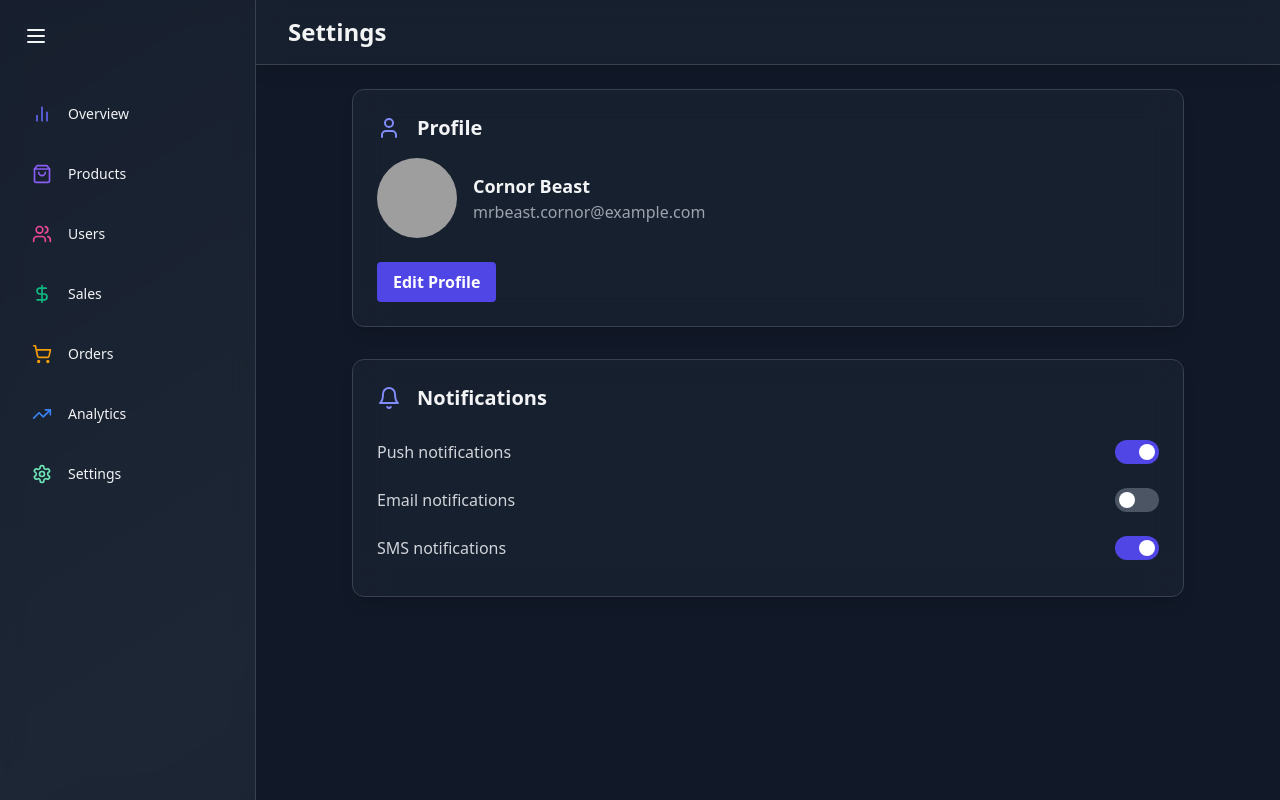
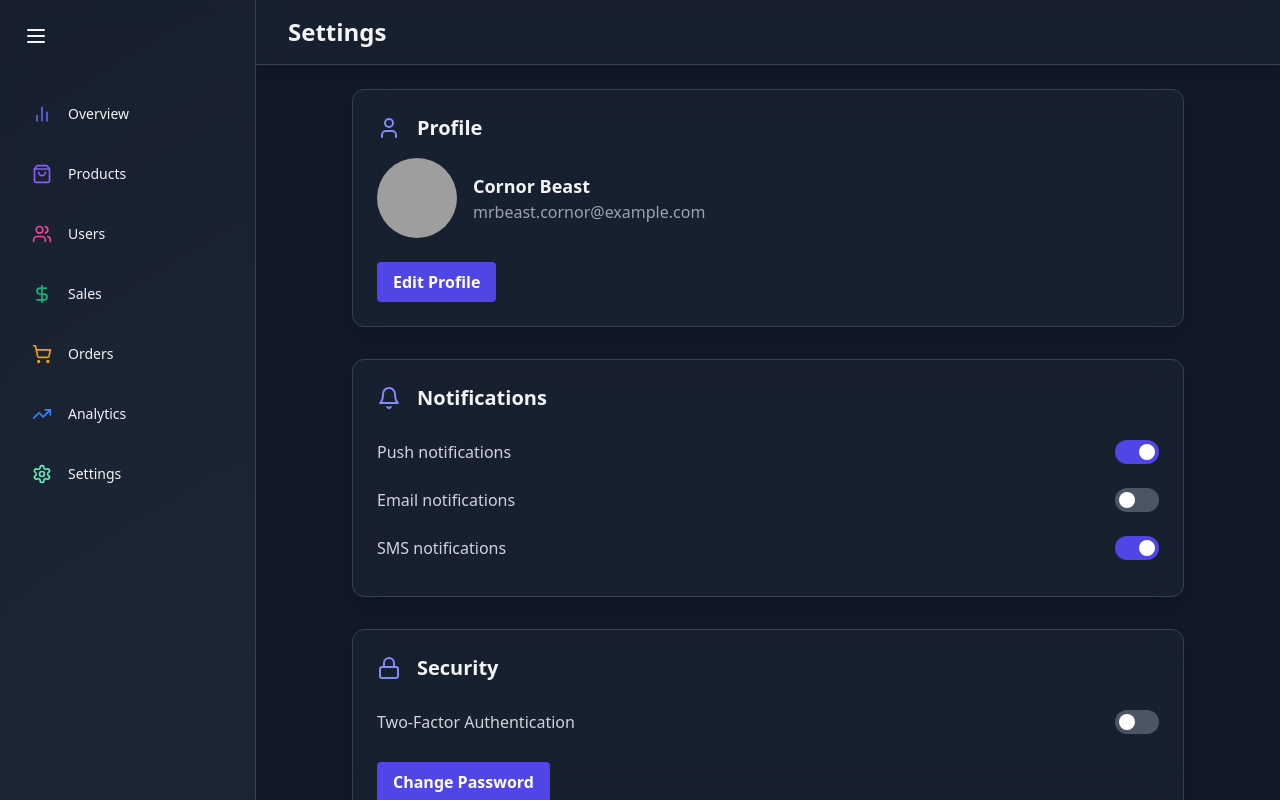
Before and after one commit to mstislavtceva/admin-dashboard, a React (Vite) app: page /settings in a window 1280 px wide. Built offline with nearby package versions, Linux system fonts and the light colour scheme; grey boxes are pictures that could not be loaded.

Commit message:
feat(SettingsPage): add Security component

```diff
--- /dev/null
+++ b/src/components/settings/Security.jsx
@@ -0,0 +1,26 @@
+import { useState } from "react";
+import { Lock } from "lucide-react";
+
+import SettingSection from "./SettingSection";
+import ToggleSwitch from "./ToggleSwitch";
+
+const Security = () => {
+  const [twoFactorAuth, setTwoFactorAuth] = useState(false);
+
+  return (
+    <SettingSection icon={Lock} title={"Security"}>
+      <ToggleSwitch
+        label={"Two-Factor Authentication"}
+        isOn={twoFactorAuth}
+        onToggle={() => setTwoFactorAuth(!twoFactorAuth)}
+      />
+      <div className="mt-4">
+        <button className="bg-indigo-600 hover:bg-indigo-700 text-white font-bold py-2 px-4 rounded transition duration-200">
+          Change Password
+        </button>
+      </div>
+    </SettingSection>
+  );
+};
+
+export default Security;
--- a/src/pages/SettingsPage.jsx
+++ b/src/pages/SettingsPage.jsx
@@ -1,6 +1,7 @@
 import Header from "../components/common/Header";
 import Notifications from "../components/settings/Notifications";
 import Profile from "../components/settings/Profile";
+import Security from "../components/settings/Security";
 
 const SettingsPage = () => {
   return (
@@ -9,6 +10,7 @@ const SettingsPage = () => {
       <main className="max-w-4xl mx-auto py-6 px-4 lg:px-8">
         <Profile />
         <Notifications />
+        <Security />
       </main>
     </div>
   );
```
